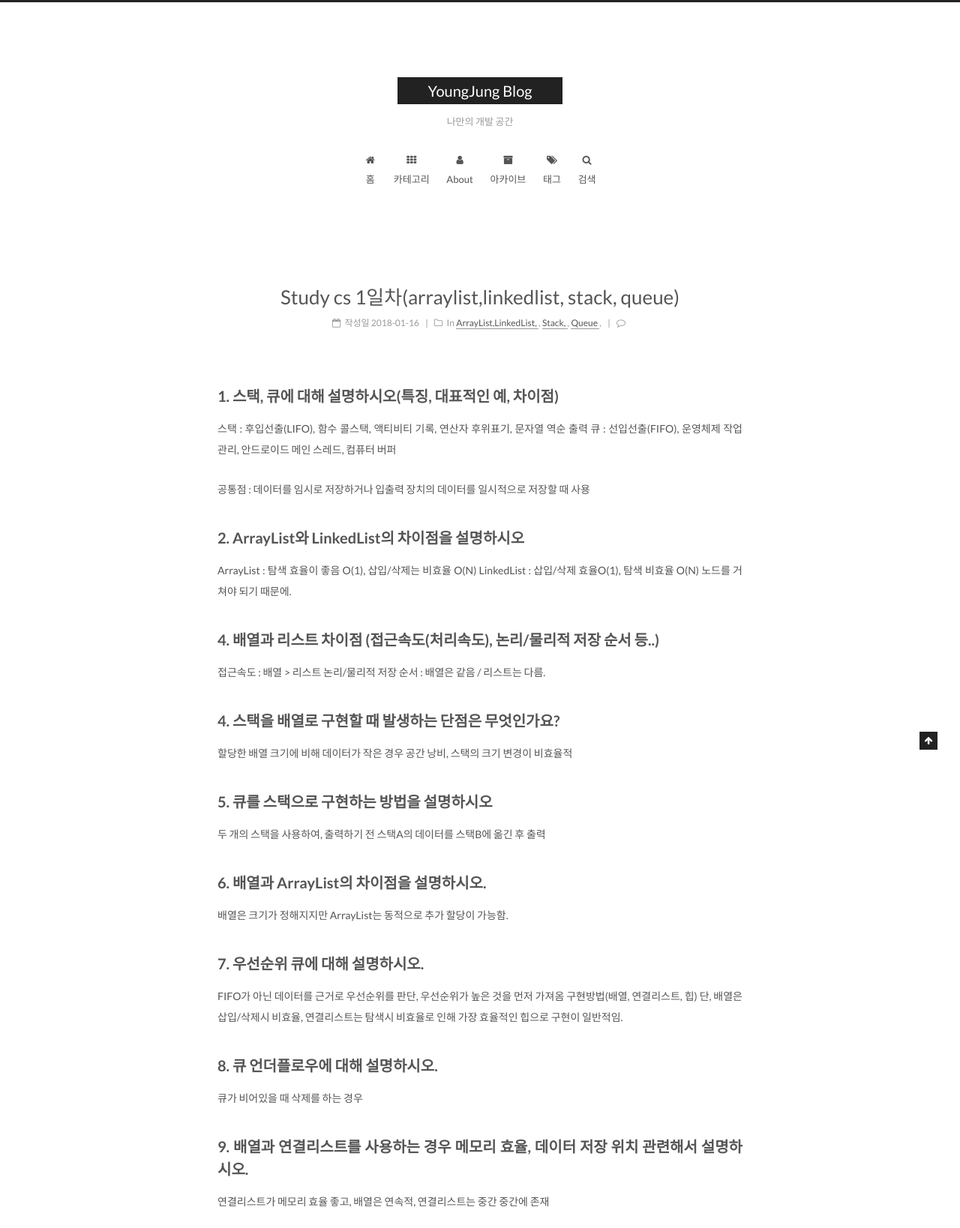
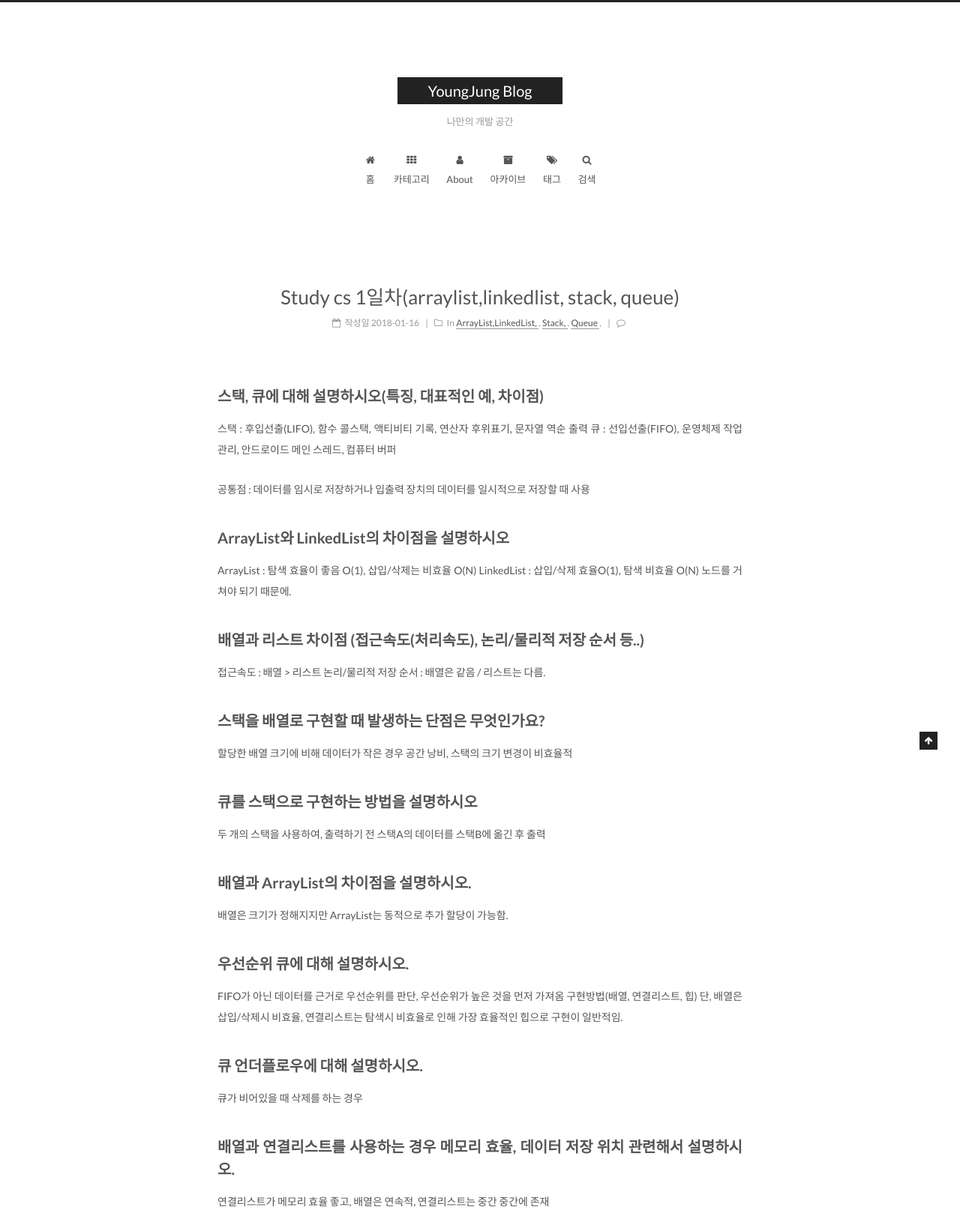
Before and after one commit to quarl894/quarl894.github.io, a Jekyll site: the page built from _posts/2018-01-17-Study CS 1일차(ArrayList,LinkedList, Stack, Queue).md, in a window 1280 px wide, cut to the strip 0-1638 px from the top of the page. Shown: the whole strip at 75% size. Built offline with Jekyll 4.4.1, drawn with Linux system fonts in a browser that asks for light colours; comment, search, counter and statistics services are not loaded.

Commit message:
Study CS 1일차(ArrayList,LinkedList, Stack, Queue)

```diff
--- a/_posts/2018-01-17-Study CS 1일차(ArrayList,LinkedList, Stack, Queue).md
+++ b/_posts/2018-01-17-Study CS 1일차(ArrayList,LinkedList, Stack, Queue).md
@@ -5,46 +5,46 @@ date:   2018-01-17 00:20:00 +0900
 categories: ArrayList,LinkedList, Stack, Queue
 ---
 
-## 1. 스택, 큐에 대해 설명하시오(특징, 대표적인 예, 차이점)
+## 스택, 큐에 대해 설명하시오(특징, 대표적인 예, 차이점)
 
 스택 : 후입선출(LIFO), 함수 콜스택, 액티비티 기록, 연산자 후위표기, 문자열 역순 출력
 큐 : 선입선출(FIFO), 운영체제 작업 관리, 안드로이드 메인 스레드, 컴퓨터 버퍼
 
 공통점 : 데이터를 임시로 저장하거나 입출력 장치의 데이터를 일시적으로 저장할 때 사용
 
-## 2. ArrayList와 LinkedList의 차이점을 설명하시오
+## ArrayList와 LinkedList의 차이점을 설명하시오
 
 ArrayList : 탐색 효율이 좋음 O(1), 삽입/삭제는 비효율 O(N)
 LinkedList : 삽입/삭제 효율O(1), 탐색 비효율 O(N)  노드를 거쳐야 되기 때문에.
 
-## 4. 배열과 리스트 차이점 (접근속도(처리속도), 논리/물리적 저장 순서 등..)
+## 배열과 리스트 차이점 (접근속도(처리속도), 논리/물리적 저장 순서 등..)
 
 접근속도 : 배열 > 리스트
 논리/물리적 저장 순서 : 배열은 같음 / 리스트는 다름.
 
-## 4. 스택을 배열로 구현할 때 발생하는 단점은 무엇인가요?
+## 스택을 배열로 구현할 때 발생하는 단점은 무엇인가요?
 
 할당한 배열 크기에 비해 데이터가 작은 경우 공간 낭비, 스택의 크기 변경이 비효율적
 
-## 5.  큐를 스택으로 구현하는 방법을 설명하시오
+## 큐를 스택으로 구현하는 방법을 설명하시오
 
 두 개의 스택을 사용하여, 출력하기 전 스택A의 데이터를 스택B에 옮긴 후 출력
 
-## 6. 배열과 ArrayList의 차이점을 설명하시오.
+## 배열과 ArrayList의 차이점을 설명하시오.
 
 배열은 크기가 정해지지만 ArrayList는 동적으로 추가 할당이 가능함.
 
-## 7. 우선순위 큐에 대해 설명하시오.
+## 우선순위 큐에 대해 설명하시오.
 
 FIFO가 아닌 데이터를 근거로 우선순위를 판단, 우선순위가 높은 것을 먼저 가져옴
 구현방법(배열, 연결리스트, 힙)
 단, 배열은 삽입/삭제시 비효율, 연결리스트는 탐색시 비효율로 인해 가장 효율적인 힙으로 구현이 일반적임.
 
-## 8. 큐 언더플로우에 대해 설명하시오.
+## 큐 언더플로우에 대해 설명하시오.
 
 큐가 비어있을 때 삭제를 하는 경우
 
-## 9. 배열과 연결리스트를 사용하는 경우 메모리 효율, 데이터 저장 위치 관련해서 설명하시오.
+## 배열과 연결리스트를 사용하는 경우 메모리 효율, 데이터 저장 위치 관련해서 설명하시오.
 
 연결리스트가 메모리 효율 좋고, 배열은 연속적, 연결리스트는 중간 중간에 존재
 
```
